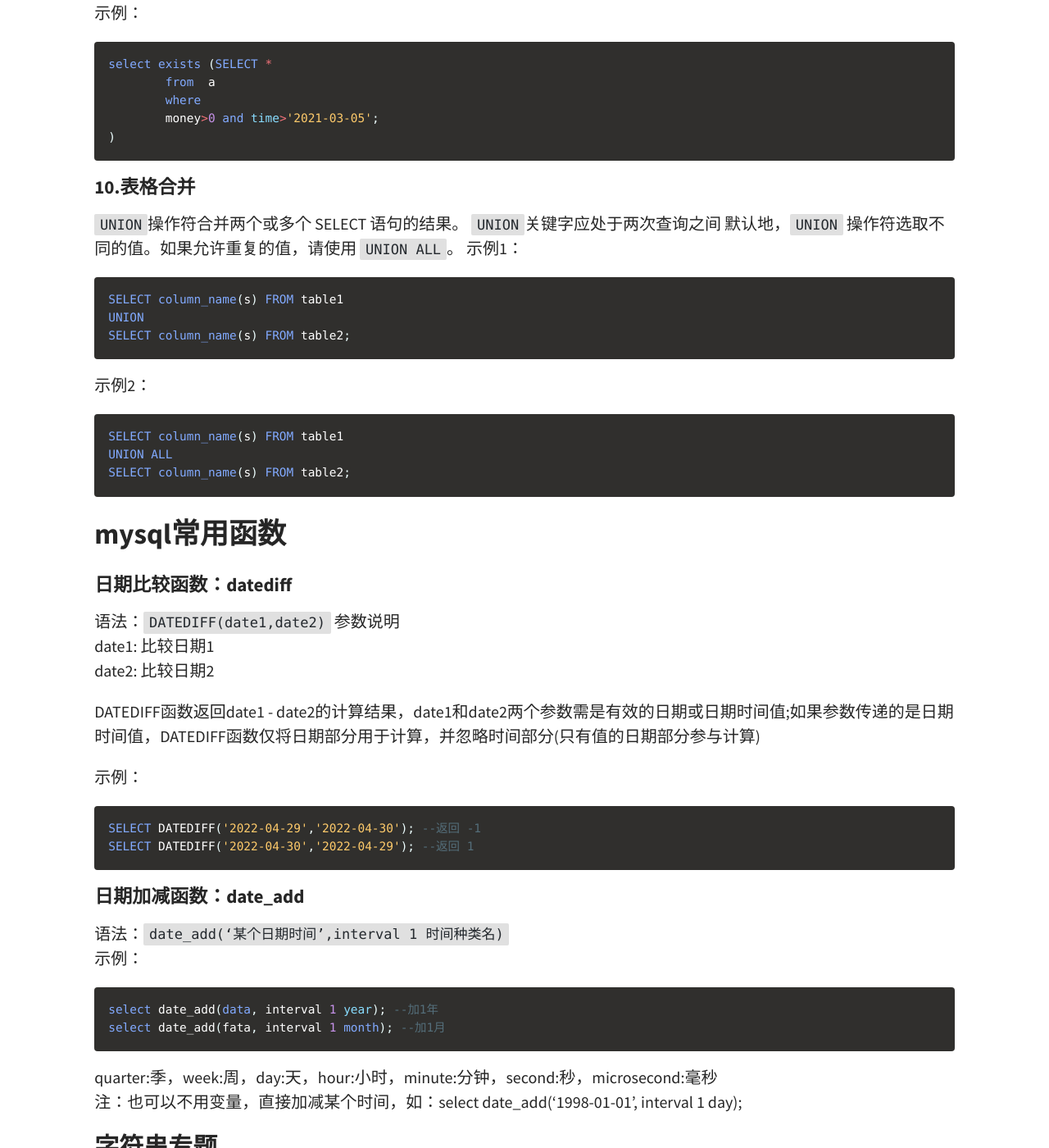
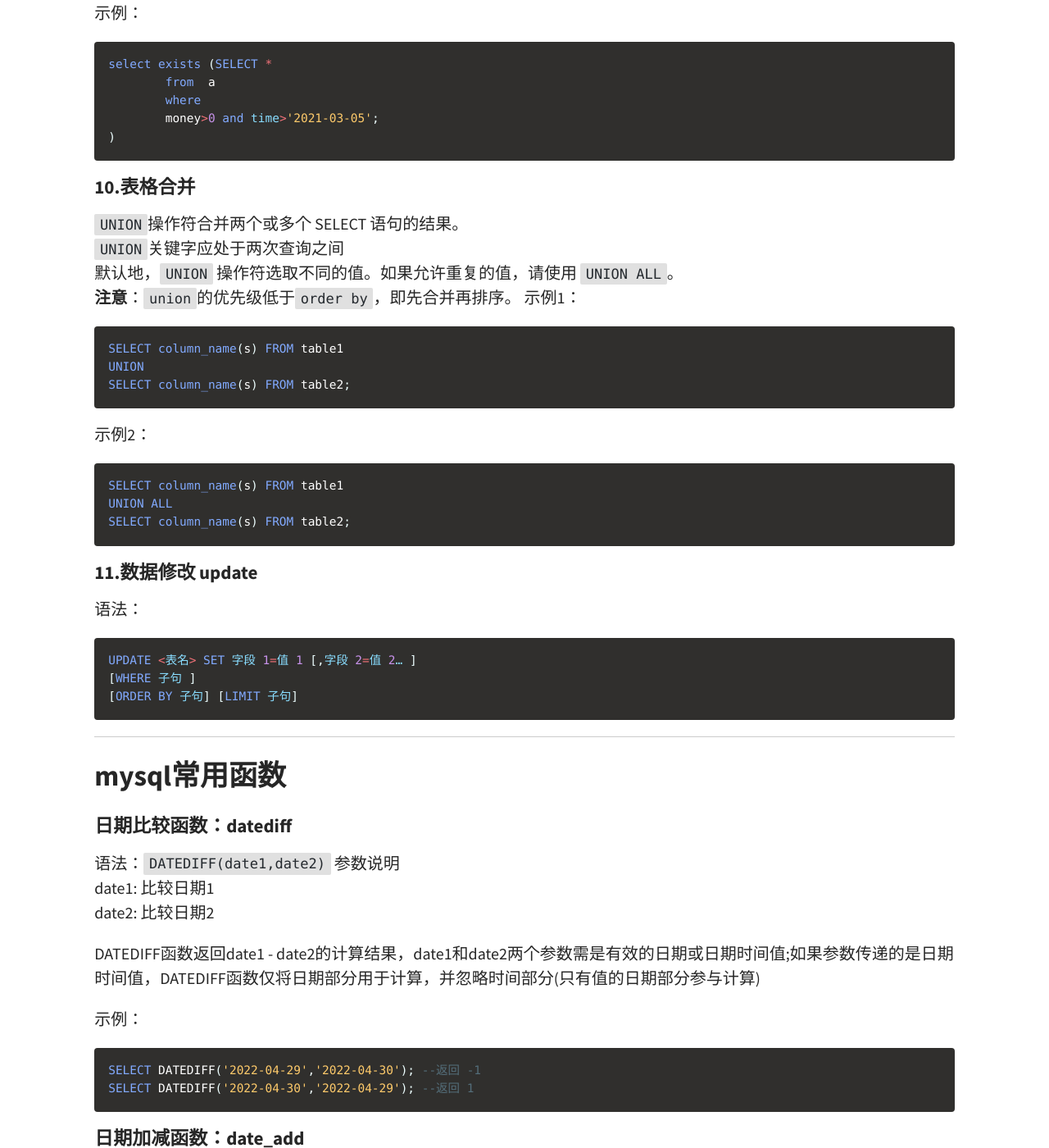
Before and after one commit to WolfRanok/WolfRanok.github.io, a Jekyll site: the page built from _posts/2022-12-3-wuhan-mysql.md, in a window 1280 px wide and 1400 px high, scrolled down 2436 px. Shown: the whole window at 82% size. Built offline with Jekyll 4.4.1, drawn with Linux system fonts in a browser that asks for light colours.

Commit message:
mysql 更新

````diff
--- a/_posts/2022-12-3-wuhan-mysql.md
+++ b/_posts/2022-12-3-wuhan-mysql.md
@@ -96,9 +96,10 @@ select exists (SELECT *
 
 #### 10.表格合并
 
-`UNION`操作符合并两个或多个 SELECT 语句的结果。
-`UNION`关键字应处于两次查询之间
-默认地，`UNION` 操作符选取不同的值。如果允许重复的值，请使用 `UNION ALL`。
+`UNION`操作符合并两个或多个 SELECT 语句的结果。<br>
+`UNION`关键字应处于两次查询之间<br>
+默认地，`UNION` 操作符选取不同的值。如果允许重复的值，请使用 `UNION ALL`。<br>
+**注意**：`union`的优先级低于`order by`，即先合并再排序。
 示例1：
 ```sql
 SELECT column_name(s) FROM table1
@@ -111,6 +112,16 @@ SELECT column_name(s) FROM table1
 UNION ALL
 SELECT column_name(s) FROM table2;
 ```
+
+#### 11.数据修改 update
+语法：<br>
+```sql
+UPDATE <表名> SET 字段 1=值 1 [,字段 2=值 2… ]
+[WHERE 子句 ]
+[ORDER BY 子句] [LIMIT 子句]
+```
+
+---
 
 ## mysql常用函数
 
@@ -194,6 +205,7 @@ select substring("01234",-1);	-- 4
 `upper(str)`  字符串中所有字母转大写<br>
 `lower(str)`  字符串中所有字母转小写
 
+---
 
 ## 技巧语法
 
````
Also changed, not shown: 3 other files.
